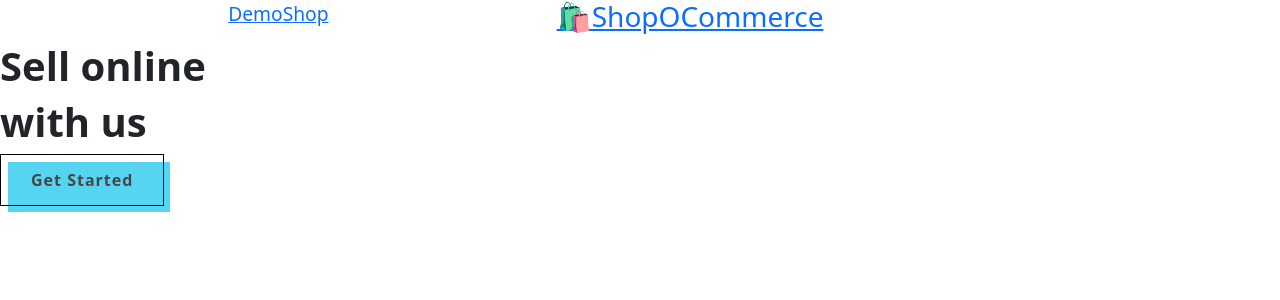
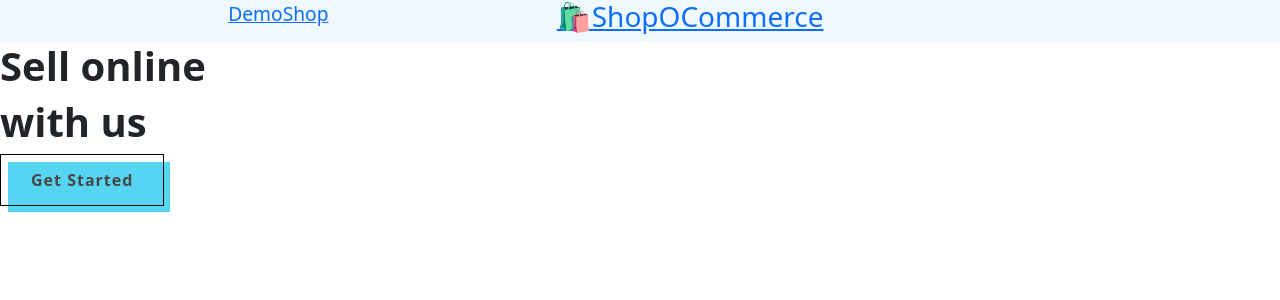
Before and after one commit to tashawneeguarriello/CTA-Store-App, a React (Create React App) app in the folder front-end/: page / in a window 1280 px wide. Shown: the top 300 px of the page. Built offline with nearby package versions, Linux system fonts and the light colour scheme.

Commit message:
Test Deploy

```diff
--- a/front-end/src/index.css
+++ b/front-end/src/index.css
@@ -83,6 +83,8 @@ button:hover i {
 }
 
 .Nav {
+  background-color: aliceblue;
+  background-image: ;
   display: flex;
   justify-content: space-evenly;
   font-size: larger;
```
